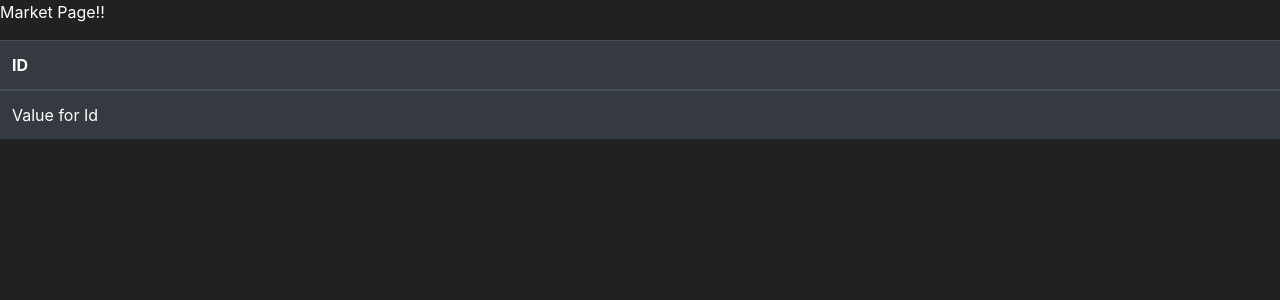
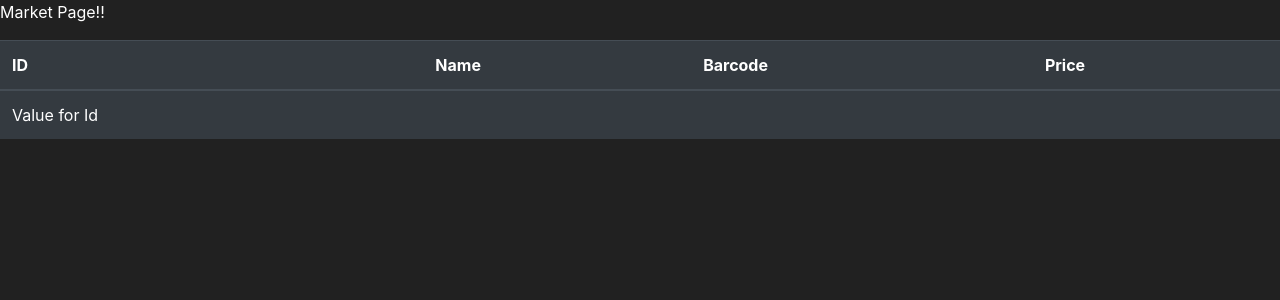
Before and after one commit to Zainab-Aamir-Khan/Flask-Practice, a Flask app: page /market in a window 1280 px wide. Shown: the part 56-356 px from the top of the page. Run offline with Flask 3, Linux system fonts and the light colour scheme.

Commit message:
practice

```diff
--- a/templates/market.html
+++ b/templates/market.html
@@ -45,6 +45,9 @@
             <tr>
                 <!-- Your Columns HERE -->
                 <th scope="col">ID</th>
+                <th scope="col">Name</th>
+                <th scope="col">Barcode</th>
+                <th scope="col">Price</th>
             </tr>
         </thead>
         <tbody>
```
